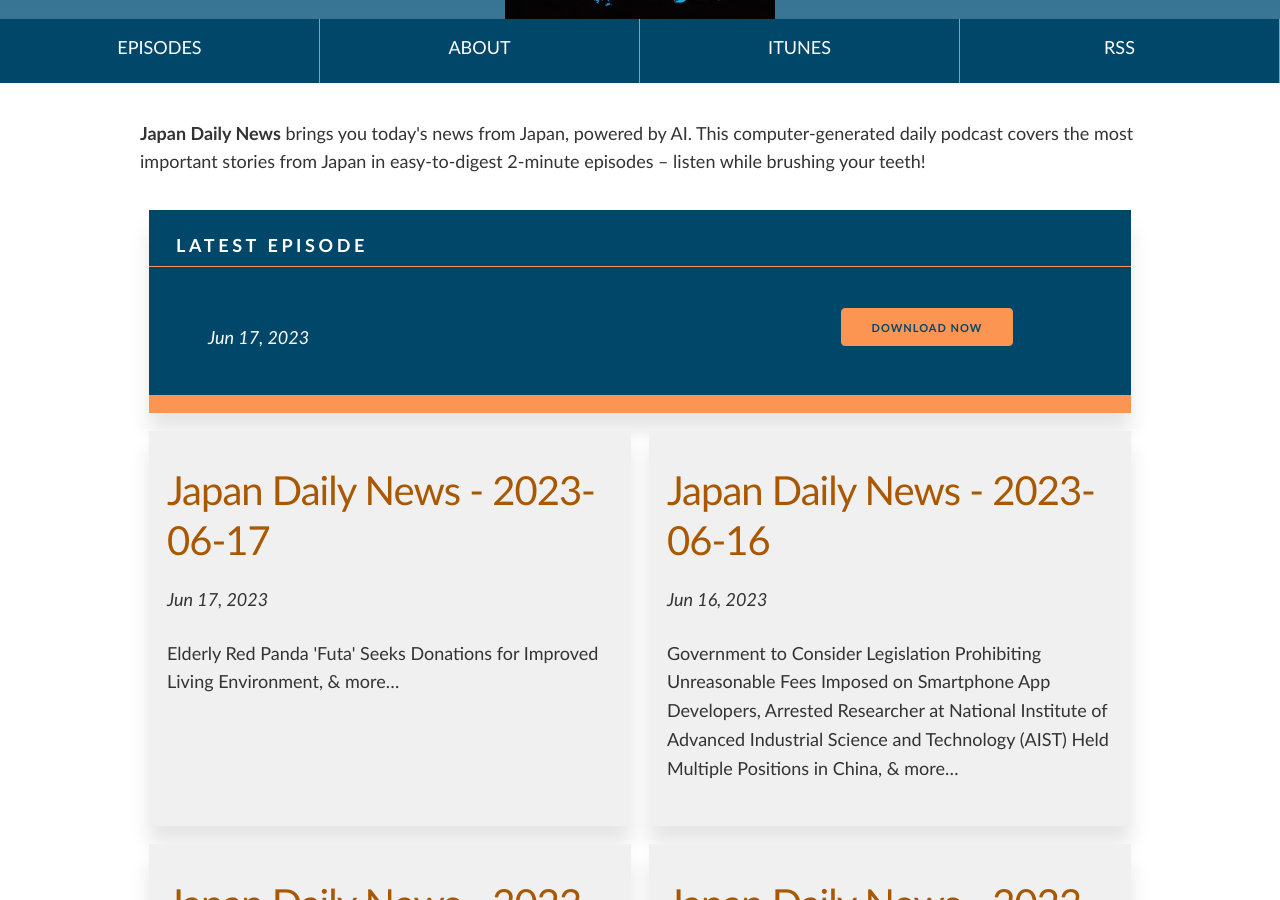
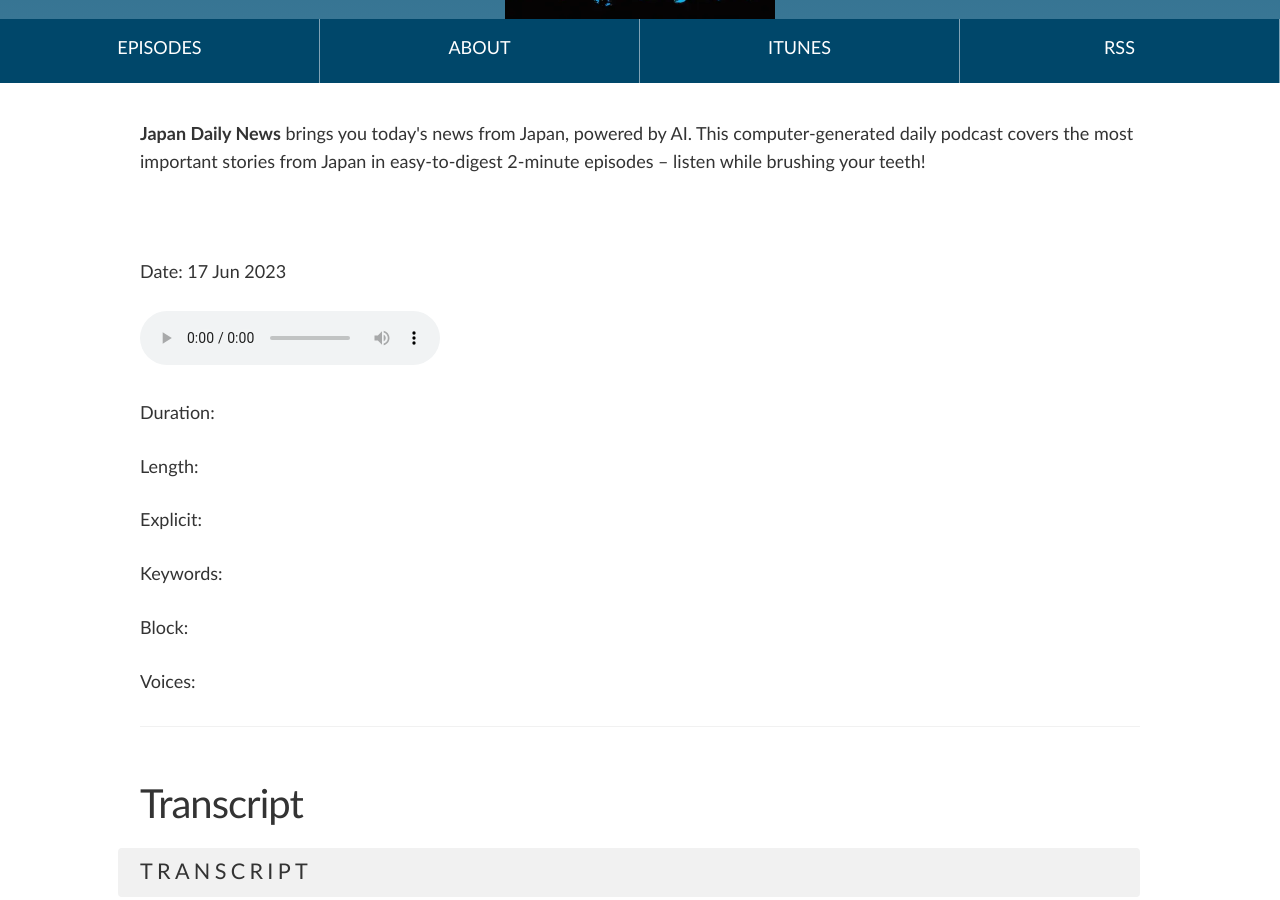
Before and after one commit to tagawa/JapanDailyNews, a Jekyll site: the page built from docs/index.html, in a window 1280 px wide and 900 px high, scrolled down 251 px. Built offline with Jekyll 4.4.1, drawn with Linux system fonts in a browser that asks for light colours; comment, search, counter and statistics services are not loaded; some of the changed text lies outside the part shown.

Commit message:
Update index.html

```diff
--- a/docs/index.html
+++ b/docs/index.html
@@ -4,6 +4,30 @@ title: Japan Daily News
 summary: Today's news from Japan, powered by AI. This computer-generated daily podcast covers the most important stories from Japan in easy-to-digest 2-minute episodes.
 ---
 <p><strong>Japan Daily News</strong> brings you today's news from Japan, powered by AI. This computer-generated daily podcast covers the most important stories from Japan in easy-to-digest 2-minute episodes – listen while brushing your teeth!</p>
+
+
+{% assign latest_post = site.posts | first %}
+<article>
+  <h1>{{ latest_post.title }}</h1>
+  <p>Date: {{ latest_post.date | date_to_string }}</p>
+  <audio controls>
+    <source src="{{ latest_post.file }}" type="audio/mpeg">
+    Your browser does not support the audio element.
+  </audio>
+  <p>{{ latest_post.summary }}</p>
+  <p>{{ latest_post.description }}</p>
+  <p>Duration: {{ latest_post.duration }}</p>
+  <p>Length: {{ latest_post.length }}</p>
+  <p>Explicit: {{ latest_post.explicit }}</p>
+  <p>Keywords: {{ latest_post.keywords }}</p>
+  <p>Block: {{ latest_post.block }}</p>
+  <p>Voices: {{ latest_post.voices }}</p>
+  <hr>
+  <h2>Transcript</h2>
+  {{ latest_post.content }}
+</article>
+
+
 
 <div class="card-grid">
 <!--     -->
```
